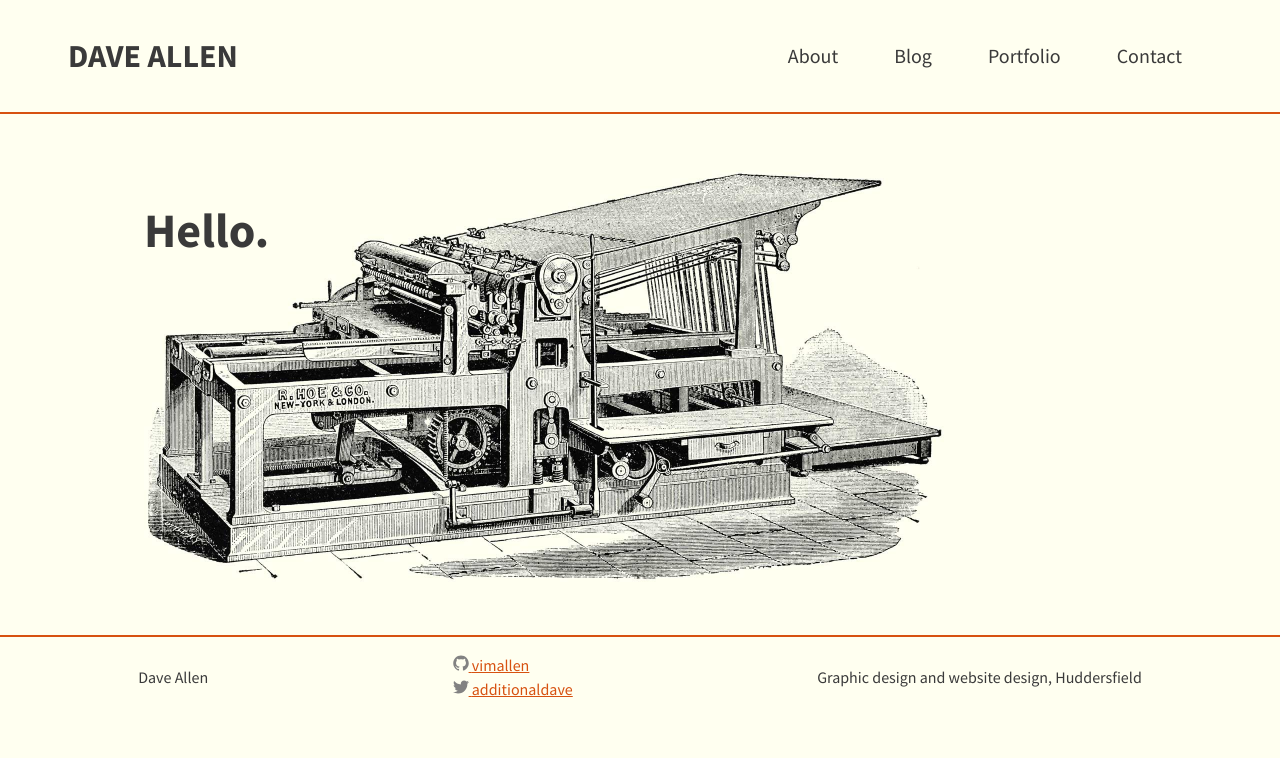
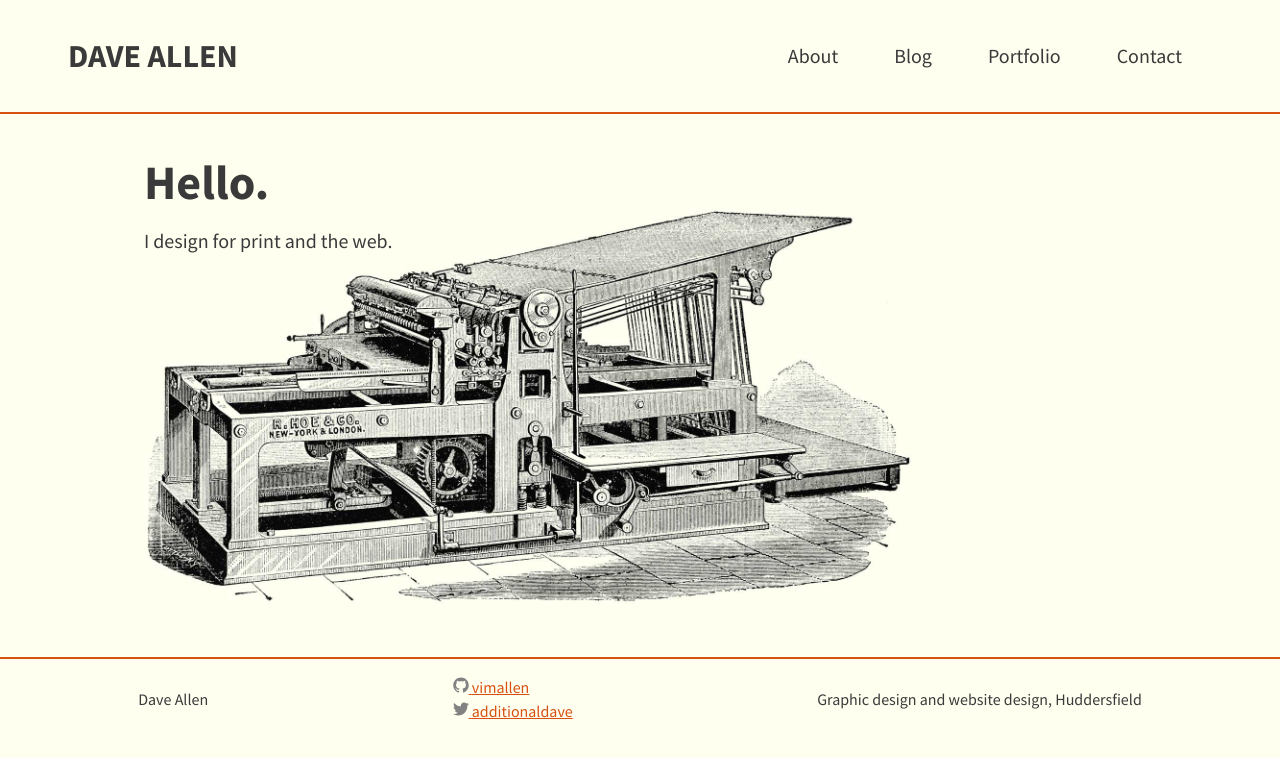
Before and after one commit to vimallen/gridbert, a Jekyll site: the page built from index.md, in a window 1280 px wide. Shown: the top 758 px of the page. Built offline with Jekyll 4.4.1, drawn with Linux system fonts in a browser that asks for light colours.

Commit message:
Home layout

```diff
--- a/assets/main.scss
+++ b/assets/main.scss
@@ -142,12 +142,14 @@ h5 {
 
 h1.home-header {
   font-size: 3rem;
-  // margin-bottom: -5rem;
-  z-index: 20;
   position: relative;
 }
+.welcome {
+  position: relative;
+}
+
 .home-image {
-  // border: 2px hotpink solid;
+  // margin-top: -3rem;
   z-index: 10;
 }
 /* Target Kramdown generated IDs on CV page*/
@@ -211,7 +213,7 @@ ul.post-list li {
   margin-bottom: 2rem;
 }
 .site-header {
-  margin-bottom: 3rem;
+  // margin-bottom: 3rem;
   border-bottom: 2px solid #d75110;
 }
 h1.post-title,
@@ -272,12 +274,11 @@ h1.page-heading {
   .site-header {
     padding: 2.25rem 4.25rem;
   }
-  h1.home-header {
-    margin-bottom: -6rem;
+  .home-image {
+    margin-top: -3rem;
+    max-width: 48rem;
   }
-  .home-image {
-    max-width: 50rem;
-  }
+
   .site-footer {
     display: flex;
     justify-content: space-around;
--- a/index.md
+++ b/index.md
@@ -4,6 +4,9 @@
 
 layout: page
 ---
+<h1 class="home-header">Hello.</h1>
+<p class="welcome">
+    I design for print and the web.
+</p>
 
-<h1 class="home-header">Hello.</h1>
 <figure class="home-image"><img src="/images/press-1600.jpg"/></figure>
```
